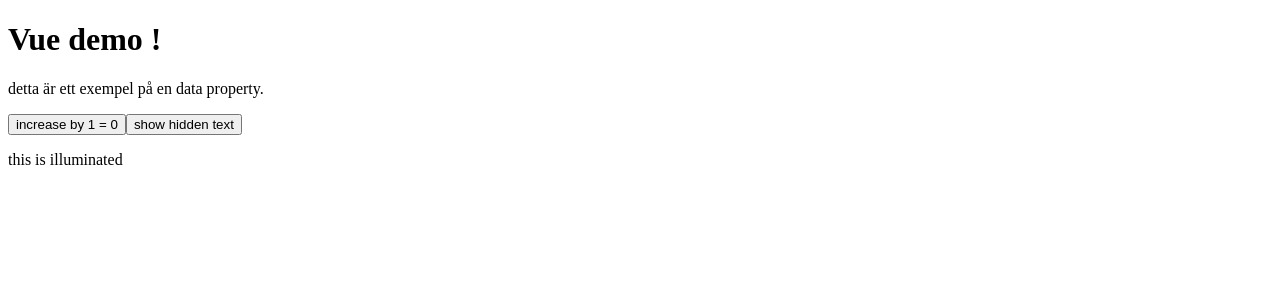
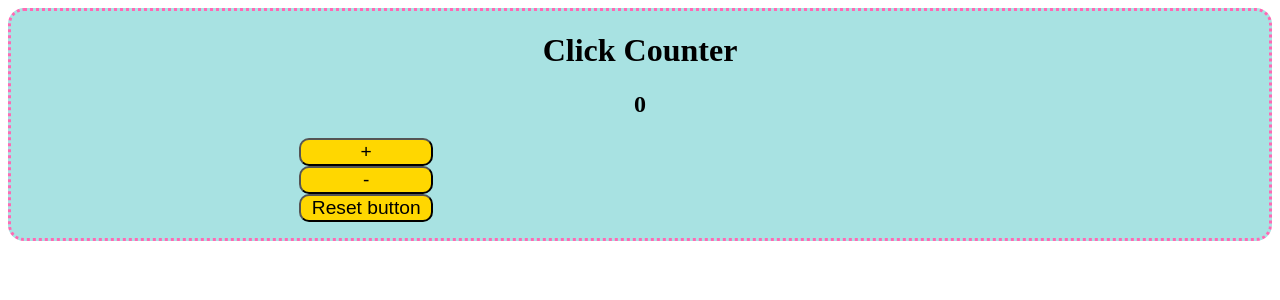
Before and after one commit to TheNimum/LearningVue00000001, a Vue app: page / in a window 1280 px wide. Shown: the top 300 px of the page. Built offline with nearby package versions, Linux system fonts and the light colour scheme.

Commit message:
Starting with doing easier layout for each course

```diff
--- a/src/components/HelloWorld.vue
+++ b/src/components/HelloWorld.vue
@@ -1,11 +1,25 @@
 <template>
   <div class="hello">
-    <h1> Vue demo !  </h1>
-    <p>{{ exempel }}</p>
-    <button v-show="showButton" v-on:click="increase"> increase by 1 = {{i}}</button>
-    <button v-show="!showButton" v-on:click="decrease"> decrease by 1 = {{i}}</button>
-    <button v-show="testButton" v-on:click="doShowText"> show hidden text</button>
-    <p> {{doShowText ? testButton: ""}} </p>
+
+
+    <div class="btn-counter">
+      <h1> Click Counter </h1>
+
+    <h2> {{ i }} </h2>
+    <button class="btn increase"
+     v-show="showButton"
+     v-on:click="increase">
+     + </button>
+    <button class="btn decrease"
+     v-show="showButton"
+     v-on:click="decrease">
+     - </button>
+    <button class="btn reset" v-show="resetCountButton" v-on:click="resetButton">
+      Reset button</button>
+
+    </div>
+
+
   </div>
 </template>
 
@@ -15,34 +29,27 @@ export default {
   name: 'HelloWorld',
 
   data: () => ({
-    exempel: 'detta är ett exempel på en data property.',
     showButton: true,
-    testButton: 'this is illuminated',
-    doshowText: true,
+    ShowText: true,
+    resetCountButton: true,
     i: 0,
   }),
   methods: {
 
-    doShowText() {
-      this.showText = false
+    resetButton() {
+      this.i = 0;
 
     },
 
     increase() {
-      console.log('Inside increase');
+
     this.i++
-    if(this.i === 10)
-    {
-      this.showButton = !this.doShowText
-    }
+
     },
 
-    decrease() { console.log('Inside decrease');
+    decrease() {
     this.i--
-    if(this.i === 0) // fixa denna så att den byter tillbaka till andra knappen .. .. .
-    {
-      this.showButton = !this.showButton
-    }
+
     },
   },
 }
@@ -50,8 +57,36 @@ export default {
 
 <!-- Add "scoped" attribute to limit CSS to this component only -->
 <style scoped>
+
+.btn-counter{
+
+  background-color: rgb(168, 226, 226);
+  border:indigo;
+  border: dotted hotpink;
+  text-align: center;
+  margin:0px;
+  padding-bottom: 1em;
+  text-align: center;
+  border-radius: 1em;
+
+}
+
+
+.btn{
+  background-color: gold;
+  justify-content: center;
+  margin-left: 15em;
+  border-radius: 10px;
+  font-size: 1.2em;
+  display: flex;
+  flex-direction: row;
+  width: 7em;
+}
+
+
+
 h3 {
-  margin: 40px 0 0;
+  margin: 40px;
 }
 ul {
   list-style-type: none;
```
Also changed, not shown: 1 other file (tests, documents, lock files or other folders).
